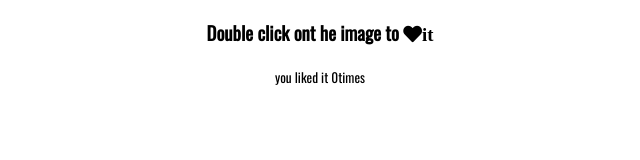
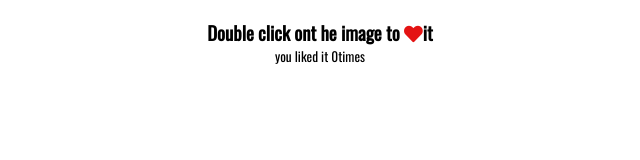
Before and after one commit to DEV-Gitanjali/Double_Heart_Click, a plain HTML site: page index.html in a window 1280 px wide. Shown: the whole page, without its empty margins (320-960 px from the left). Drawn offline with nearby package versions, Linux system fonts and the light colour scheme.

Commit message:
this styling for heading heart color & small text

```diff
--- a/index.html
+++ b/index.html
@@ -10,7 +10,7 @@
 
 <body>
 
-    <h3>Double click ont he image to <i class="fas fa-heart">it</i></h3>
+    <h3>Double click ont he image to <i class="fas fa-heart"></i>it</h3>
 <small>you liked it <span id="times">0</span>times</small>
 
    <div class="loveme"></div>
--- a/style.css
+++ b/style.css
@@ -10,3 +10,18 @@ body{
     overflow: hidden;
     margin: 0;
 }
+
+h3{
+    margin-bottom:0 ;
+    text-align: center;
+}
+
+small{
+    display: block;
+    margin-bottom: 20px;
+    text-align: center;
+}
+
+.fa-heart{
+    color: rgb(228, 19, 19);
+}
```
